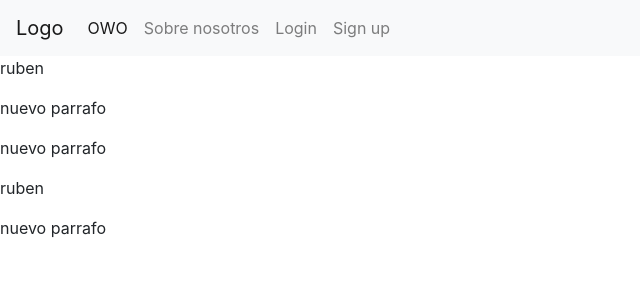
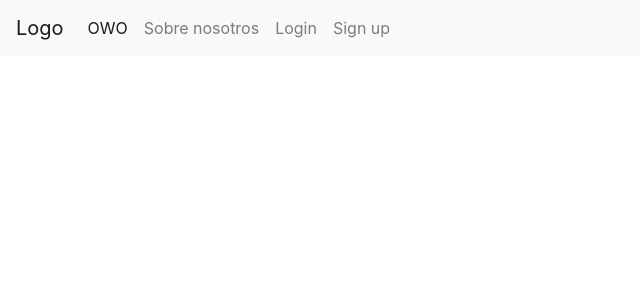
Before and after one commit to Anexo01/angular-proyecto, an Angular app: page / in a window 1280 px wide. Shown: the top 300 px of the page, without its empty margins (0-640 px from the left). Built offline with nearby package versions, Linux system fonts and the light colour scheme.

Commit message:
cambio01

```diff
--- a/src/app/app.component.html
+++ b/src/app/app.component.html
@@ -22,14 +22,6 @@
   </div>
 </nav>
 
-<div>
-  <p>ruben</p>
-  <p>nuevo parrafo</p>
-  <p>nuevo parrafo</p>
-</div>
-<div>
-  <p>ruben</p>
-  <p>nuevo parrafo</p>
-</div>
+
 
 <router-outlet></router-outlet>
--- a/src/app/app.component.ts
+++ b/src/app/app.component.ts
@@ -6,5 +6,5 @@ import { Component } from '@angular/core';
   styleUrls: ['./app.component.css']
 })
 export class AppComponent {
-  title = 'angular-proyecto';
+  title = 'angular-proyecto02';
 }
```
